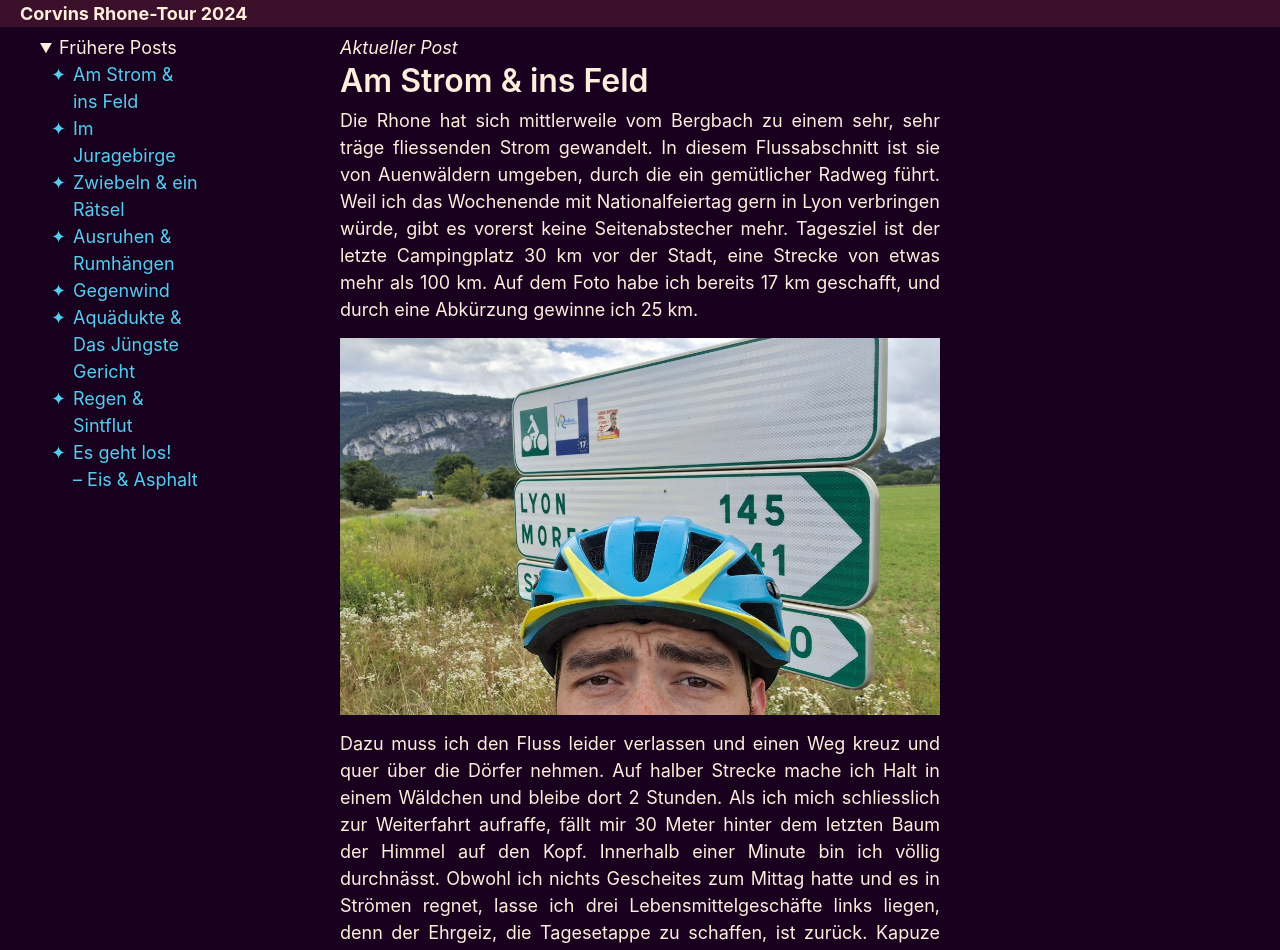
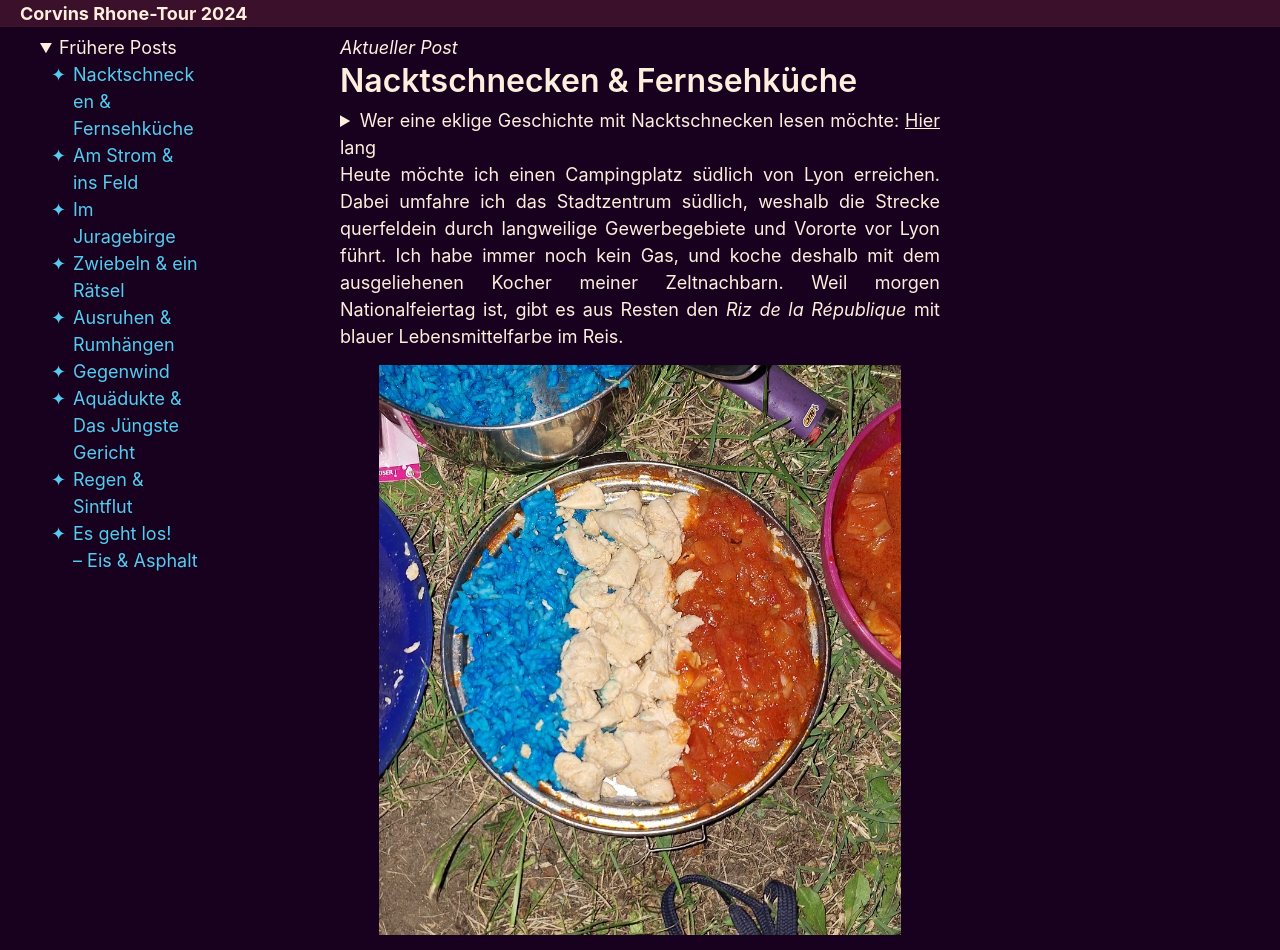
Before and after one commit to corvinjs/rhone2024, a Jekyll site: the page built from index.html, in a window 1280 px wide and 1400 px high. Shown: the top 950 px of the window. Built offline with Jekyll 4.4.1, drawn with Linux system fonts in a browser that asks for light colours; some of the changed text lies outside the part shown.

Commit message:
Auto-Update

```diff
--- a/_posts/2024-07-12-Erlebnisse.md
+++ b/_posts/2024-07-12-Erlebnisse.md
@@ -21,7 +21,7 @@ Wenn von einer abgelegenen Landstrasse ein Feldweg abzweigt, von dem noch ein Fe
 ![](assets/buschpilotenfalle.jpg)
 Gleich zwei in den Wald führende, traktorfahrbare Sackgassen! Vor Ort dann die Enttäuschung: Den westlichen Weg blockiert ein abgeschlossenes Gatter wirksam, und obendrein wird es von einer gigantischen Spinne bewacht (sichtbar auf dem Foto). Der östliche mündet in einem Tümpel, den die Entengrütze sehr gut tarnt. Ich stapfe voll rein, was noch ein böses Nachspiel haben wird.
 ![](assets/20240713_024545.jpg)
-Nach dieser Buschpilotenfalle habe ich 200&nbsp;m weiter südlich mehr Glück. Das Aufstellen wird von den Dornbüschen leicht verzögert, aber um 3:30 kann ich endlich schlafen gehen.
+Nach dieser Buschpilotenfalle habe ich 200&nbsp;m weiter südlich mehr Glück. Das Aufstellen des Zelts, das von gestern noch nass ist, wird von den Dornbüschen leicht verzögert, aber um 3:30 kann ich endlich schlafen gehen.
 ![](assets/20240713_115128.jpg)
 
 ---
--- /dev/null
+++ b/_posts/2024-07-13-Erlebnisse.md
@@ -0,0 +1,19 @@
+---
+title: Nacktschnecken & Fernsehküche
+layout: post
+permalink: /:short_month-:day:output_ext
+---
+<details>
+<summary>Wer eine eklige Geschichte mit Nacktschnecken lesen möchte: <u>Hier</u> lang</summary>
+Nach den Erlebnissen der letzten Nacht schlafe ich bis 10 Uhr aus. An meinem Schlafplatz findet mich zwar kein Mensch, dafür zeigen Nacktschnecken reges Interesse an meinen Schuhen.
+<img src="assets/20240713_111835.jpg">
+Ich vermute, dass sie die Entengrütze aus dem Tümpel, in den ich gestern gestanden bin, angelockt hat. Auch auf dem Zelt finde ich beim Abbauen neun Nacktschnecken. Hoffend, dass mir von den ausgewachsenen keine entgangen ist, packe ich es in den Zeltsack ein, auf dem die zehnte sitzt.<br>Innen im linken Schuh haben es sich zwei Schnecken gemütlich gemacht, im rechten sechs. Mein Handy hat nun gar keinen Strom mehr, und das letzte, was es sieht, bevor ihm der Saft endgültig ausgeht, sind die vorderen vier jener Schnecken.
+<img src="assets/20240713_122448.jpg">
+Nachdem ich sie entfernt habe, sind mir die nassen Schuhe zu eklig, weshalb ich sie auf dem Gepäckträger trocknen lasse und so die ersten 15&nbsp;km barfuss zurücklege.
+</details>
+
+Heute möchte ich einen Campingplatz südlich von Lyon erreichen. Dabei umfahre ich das Stadtzentrum südlich, weshalb die Strecke querfeldein durch langweilige Gewerbegebiete und Vororte vor Lyon führt. Ich habe immer noch kein Gas, und koche deshalb mit dem ausgeliehenen Kocher meiner Zeltnachbarn. Weil morgen Nationalfeiertag ist, gibt es aus Resten den *Riz de la République* mit blauer Lebensmittelfarbe im Reis.
+![](assets/20240713_220956.jpg)
+Inspiriert von den schnell geschnittenen Kochvideos, die ein Freund gerne auf Instagram schaut, versuche ich mich auch als Fernsehkoch, obwohl ich im Kochen eigentlich ein rechter Anfänger bin. Mit einer Hand wird gekocht, mit der anderen gefilmt. Hier das Resultat:
+<video style="height: 800px; width: 100%;" src="assets/campingkochreel.mp4" controls lazy></video>
+Bevor am Sonntag das grosse Quatorze-Julliet-Feuerwerk in Lyon stattfindet, feiern die umliegeden Gemeinden den Nationalfeiertag schon heute, am Samstag. Die Feier muss ganz in der Nähe sein, denn ich höre die Musik sehr gut beim Kochen. Es gibt auch Feuerwerk. Natürlich möchte ich so bald wie möglich auch dazustossen, doch bis ich gegessen, abgewaschen, aufgeräumt, geduscht und mich frisch gemacht habe, ist es schon fast Mitternacht. Die Party steigt auf dem Sportplatz der Gemeinde, und ich komme dort auf die Minute pünktlich zu ihrem Ende an. Aus dem Tor strömt die ganze Breite der Bevölkerung – jung, alt, mit Kind auf dem Arm, mit Kopftuch, im Rollstuhl... Ich treffe dort einen 22-jährigen Mann, mit dem ich mich eine Dreiviertelstunde unterhalte, wodurch sich das Kommen doch noch gelohnt hat.
```
Also changed, not shown: assets/20240713_122448.jpg (added).
